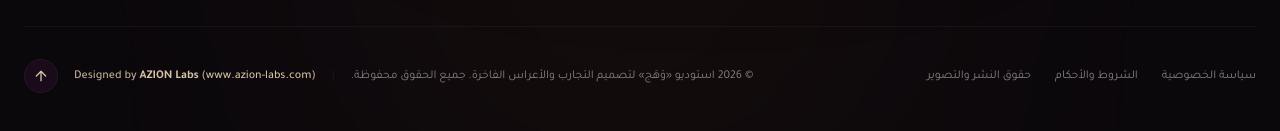
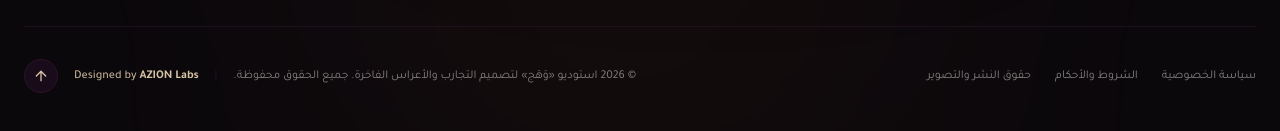
Before and after one commit to azizalzahrani/wahag-wedding, a React (Vite) app: page / in a window 1280 px wide. Shown: the part 9551-9682 px from the top of the page. Built offline with nearby package versions, Linux system fonts and the light colour scheme; a web font is replaced by a local one.

Commit message:
Update footer credit text to Designed by AZION Labs

```diff
--- a/src/components/Footer.jsx
+++ b/src/components/Footer.jsx
@@ -194,15 +194,7 @@ export default function Footer({ setActivePage, openInquiry, openLegal }) {
                 className="font-bold text-[#D6C2A5] hover:underline"
               >
                 AZION Labs
-              </a>{' '}
-              (<a
-                href="https://www.azion-labs.com"
-                target="_blank"
-                rel="noopener noreferrer"
-                className="hover:underline text-[#D6C2A5]"
-              >
-                www.azion-labs.com
-              </a>)
+              </a>
             </span>
             <button
               onClick={scrollToTop}
```
